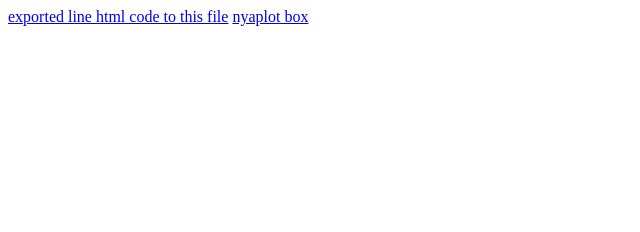
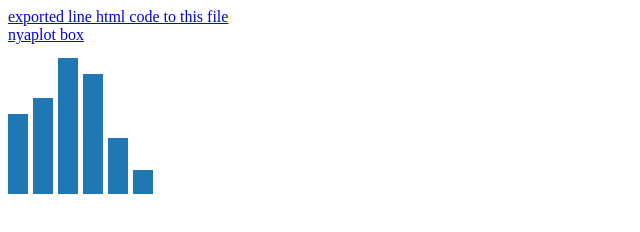
Before and after one commit to Shekharrajak/Nyaplot-chart-and-graph-, a plain HTML site: page index.html in a window 1280 px wide. Shown: the whole page, without its empty margins (0-640 px from the left). Drawn offline with Linux system fonts and the light colour scheme.

Commit message:
testing svg

```diff
--- a/index.html
+++ b/index.html
@@ -1,2 +1,14 @@
 <a href="line_sample.html">exported line html code to this file</a>
+<br>
 <a href="box.html">nyaplot box</a>
+<br>
+<svg xmlns="http://www.w3.org/2000/svg" xmlns:xlink="http://www.w3.org/1999/xlink" font-size="10px" font-family="sans-serif" fill="none" stroke="none" stroke-width="1.5" width="150.0" height="150.0">
+     <g transform="translate(0.0,0.0)">
+          <rect y="70" width="20" height="80" fill="rgb(31,119,180)"/>
+          <rect x="25" y="54.0" width="20" height="96.0" fill="rgb(31,119,180)"/>
+          <rect x="50" y="14.0" width="20" height="136.0" fill="rgb(31,119,180)"/>
+          <rect x="75" y="30.0" width="20" height="120.0" fill="rgb(31,119,180)"/>
+          <rect x="100" y="94.0" width="20" height="56.0" fill="rgb(31,119,180)"/>
+          <rect x="125" y="126.0" width="20" height="24.0" fill="rgb(31,119,180)"/>
+     </g>
+</svg>
```
